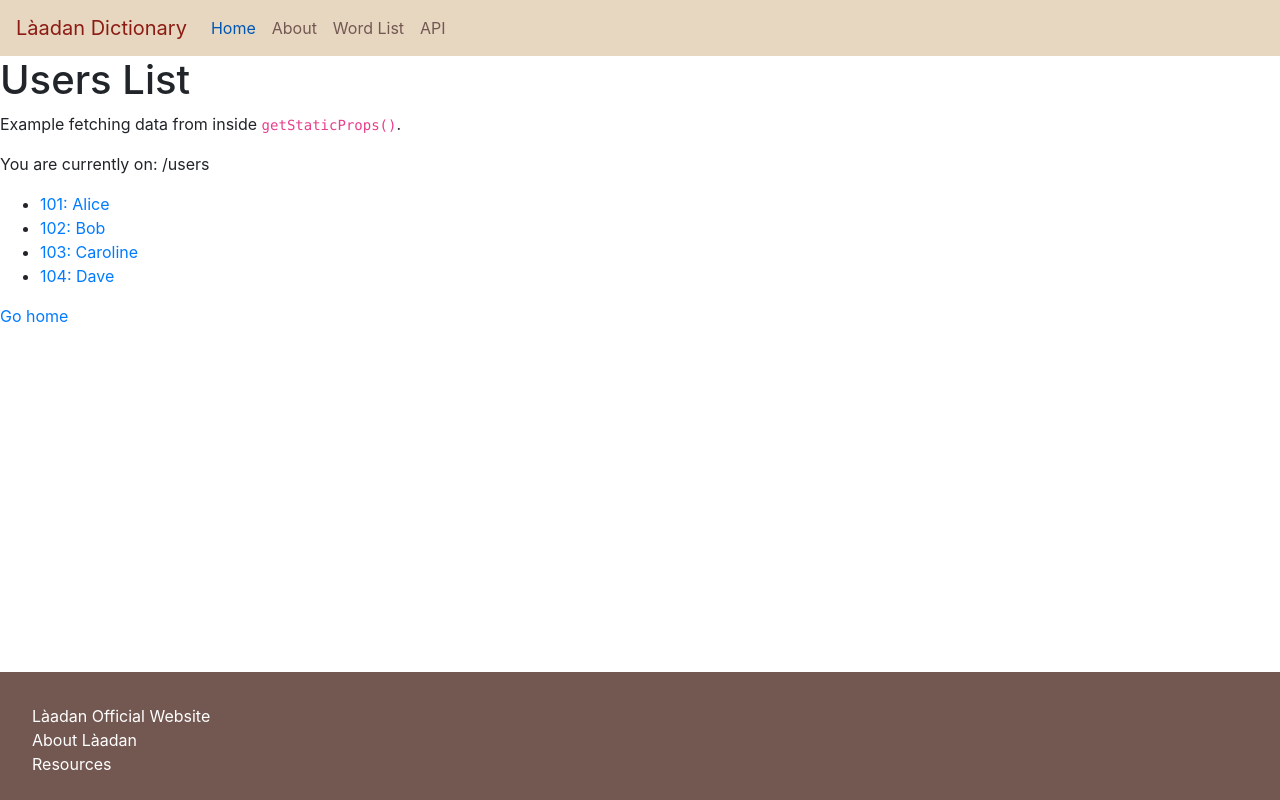
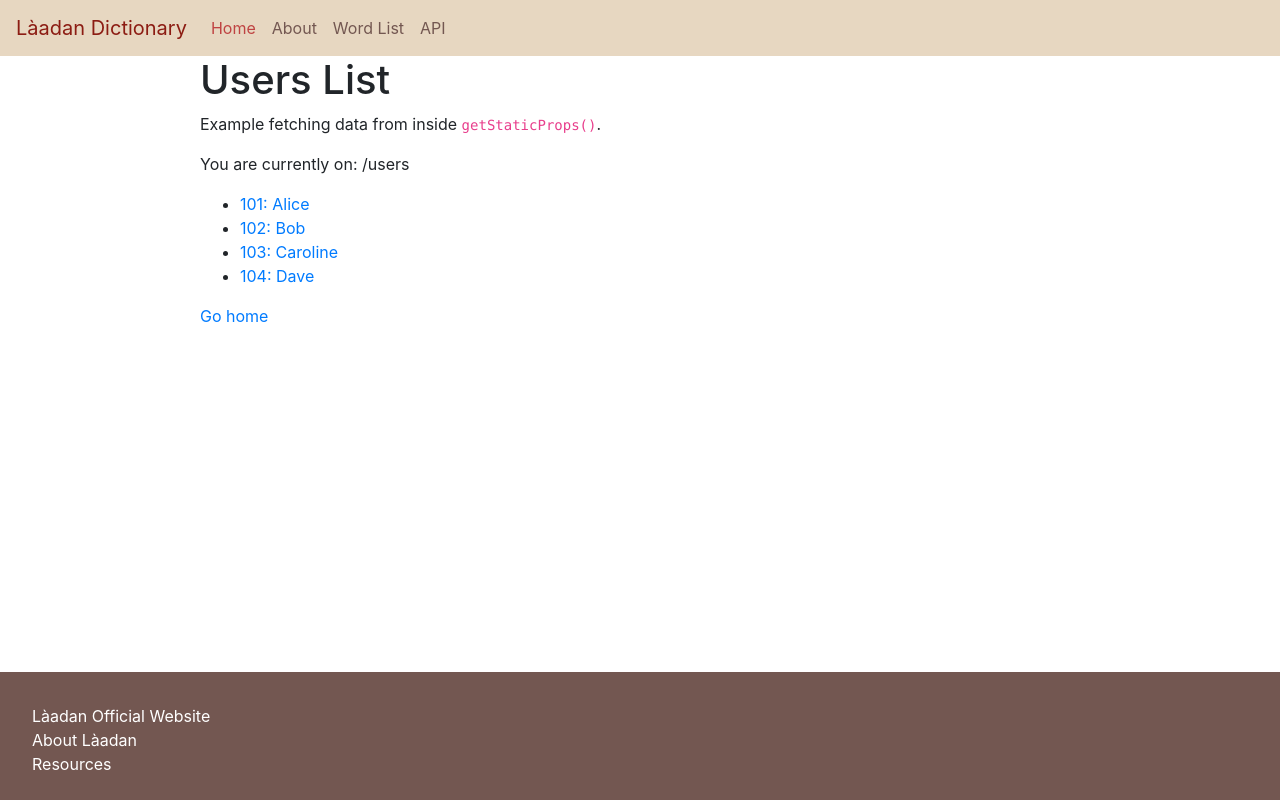
Before and after one commit to corscheid/laadan-dict, a Next.js app: page /users in a window 1280 px wide. In both pictures the pointer is over the link "Home". Built offline with nearby package versions, Linux system fonts and the light colour scheme.

Commit message:
Add nav link hover color, add main margin

```diff
--- a/styles/globals.css
+++ b/styles/globals.css
@@ -19,8 +19,13 @@
   color: var(--liver);
 }
 
+.nav-link:hover {
+  color: var(--deep-chestnut);
+}
+
 main {
   min-height: calc(100vh - 56px - 8em);
+  margin: 0 200px;
 }
 
 .page-title {
```
